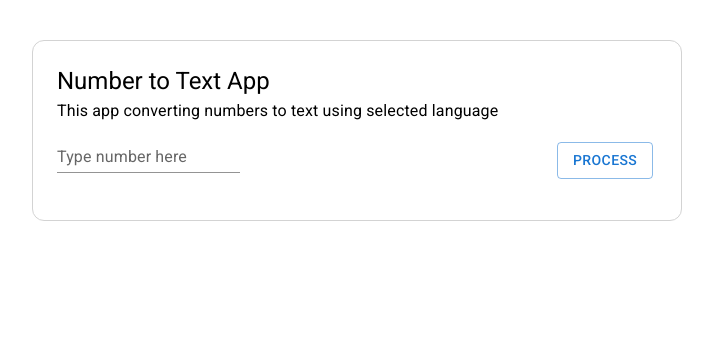
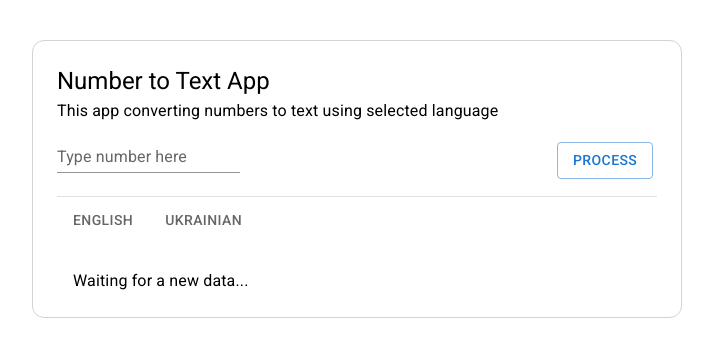
Before and after one commit to roman4i/number-to-string, a React (Create React App) app: page / in a window 1280 px wide. Shown: the top 356 px of the page, without its empty margins (283-996 px from the left). Built offline with nearby package versions, Linux system fonts and the light colour scheme.

Commit message:
Added output panel for string output (tabs)

```diff
--- a/src/components/App/App.tsx
+++ b/src/components/App/App.tsx
@@ -1,7 +1,9 @@
 import React, { useState } from 'react';
 import Box from '@mui/material/Box';
+import Divider from '@mui/material/Divider';
 import PageTitle from '../PageTitle/PageTitle';
 import NumberInput from './NumberInput/NumberInput';
+import OutputPanel from '../OutputPanel/OutputPanel';
 
 function App() {
   const MainBoxStyle = {
@@ -20,6 +22,8 @@ function App() {
     <Box sx={ MainBoxStyle }>
       <PageTitle />
       <NumberInput setNumber={ setNumber } />
+      <Divider />
+      <OutputPanel />
     </Box>
   );
 }
--- /dev/null
+++ b/src/components/OutputPanel/OutputPanel.tsx
@@ -0,0 +1,33 @@
+import React, { useState } from 'react';
+import Box from '@mui/material/Box';
+import { Tab, Tabs } from '@mui/material';
+import Typography from '@mui/material/Typography';
+
+const OutputPanel = () => {
+    const [tabPosition, setTabPosition] = useState<number|false>(false);
+    const [tabData, setTabData] = useState('Waiting for a new data...');
+
+    const handleChange = (events: React.SyntheticEvent, val: number) => {
+        setTabPosition(val);
+    }
+
+    return(
+        <div>
+            <Box>
+            <Tabs value={tabPosition} onChange={handleChange}>
+                <Tab label="English" />
+                <Tab label="Ukrainian" />
+            </Tabs>
+            </Box>
+            <Box >
+                <div role="tabpanel" >
+                    <Typography sx={{paddingTop: 3, paddingLeft: 2}}>
+                        {tabData}
+                    </Typography>
+                </div>
+            </Box>
+        </div>
+    );
+};
+
+export default OutputPanel;
```
